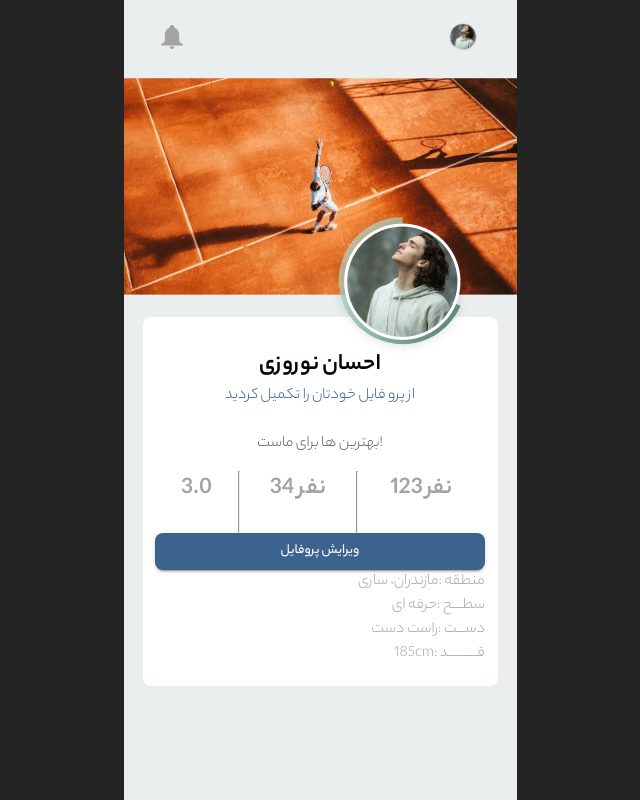
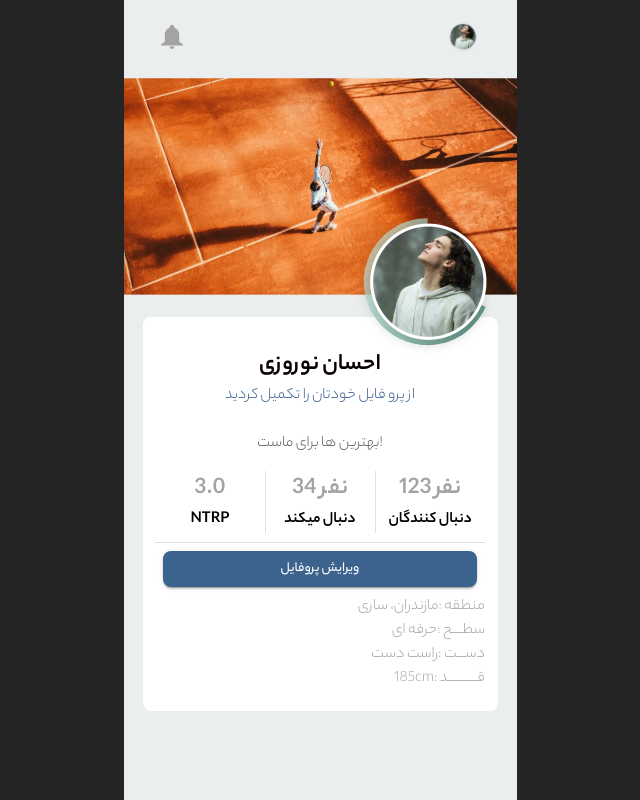
Before and after one commit to nightfury-305244/Court, a React (Vite) app: page /profile in a window 1280 px wide. Shown: the top 800 px of the page, without its empty margins (320-960 px from the left). Built offline with nearby package versions, Linux system fonts and the light colour scheme; sample sign-in values are in the browser's storage.

Commit message:
fix profile style

```diff
--- a/src/pages/Profile.tsx
+++ b/src/pages/Profile.tsx
@@ -7,13 +7,13 @@ import avatarback from "../assets/avatar_border.svg"
 const StyledProfile = styled("div")(({theme}) => ({
   ".avatar": {
     position: "relative",
-    right: "46px",
-    top: "-495px",
+    right: "20px",
+    top: "-520px",
   },
   ".avatarBorder": {
     position: "relative",
-    right: "-91px",
-    top: "-490px",
+    right: "-116px",
+    top: "-514px",
   },
   ".container": {
     backgroundColor: theme.palette.primary.light,
@@ -30,11 +30,23 @@ const StyledProfile = styled("div")(({theme}) => ({
       fontSize: '16px',
       color: theme.palette.info.main
     },
+    ".vertiHr" :{
+      border: "none",
+      backgroundColor: "#e0e0e0",
+      width: "0.5px",
+    },
+    ".horiHr": {
+      border: "none",
+      backgroundColor: "#e0e0e0",
+      height: "0.5px",
+    },
     ".ntrp": {
       marginTop: "15px",
       display: "flex",
+      marginBottom: "9px",
       "div": {
-        margin: "auto",
+        flexGrow: 1,
+        flexBasis: 0,
         ".title": {
           color: theme.palette.info.light,
           fontWeight: "700",
@@ -42,7 +54,7 @@ const StyledProfile = styled("div")(({theme}) => ({
           lineHeight: "37.2px"
         },
         ".content": {
-          color: theme.palette.primary.light,
+          color: theme.palette.primary.dark,
           fontWeight: "600",
           fontSize: "16px",
           lineHeight: "24.8px"
@@ -82,18 +94,19 @@ const Profile = (_props: Props) => {
             <Typography className='title' align='center'>3.0</Typography>
             <Typography className='content' align='center'>NTRP</Typography>
           </div>
-          <hr />
+          <hr className='vertiHr'/>
           <div>
             <Typography className='title' align='center'>نفر  34</Typography>
             <Typography className='content' align='center'>دنبال میکند</Typography>
           </div>
-          <hr />
+          <hr className='vertiHr' />
           <div>
             <Typography className='title' align='center'>123 نفر</Typography>
             <Typography className='content' align='center'>دنبال کنندگان</Typography>
           </div>
         </Box>
-        <Button variant='contained' color='primary' onClick={handleEditProfile}>ویرایش پروفایل</Button>
+        <hr className='horiHr'/>
+        <Button variant='contained' color='primary' sx={{m: "8px"}} onClick={handleEditProfile}>ویرایش پروفایل</Button>
         <Box className="info">
           <Typography>مازندران، ساری</Typography>
           <Typography>: منطقه</Typography>
--- a/src/styles/theme.ts
+++ b/src/styles/theme.ts
@@ -46,6 +46,7 @@ export const theme = createTheme({
     primary: {
       main: "#3C638E", // blue
       light: "#FFFFFF",
+      dark: "#000000"
     },
     secondary:{
       main: "#EBEEEF", //grey 1
@@ -53,6 +54,7 @@ export const theme = createTheme({
     },
     warning:{
       main: "#FEBE40", //yellow
+      light: "#E0E0E0"
     },
     info: {
       main: "#606060",  // grey (badge)
```
